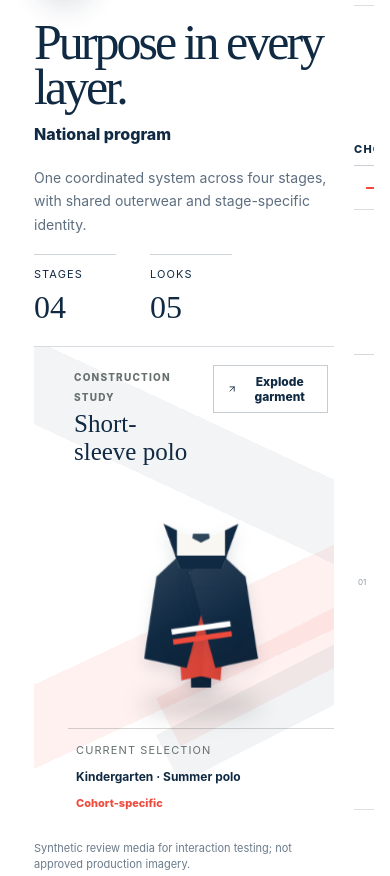
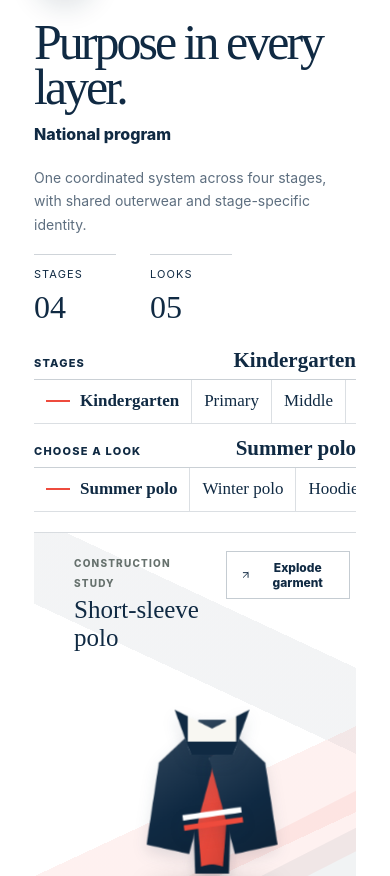
Before and after one commit to faresmohamed260/fares-uniform, a Next.js app in the folder prototype/public-site-motion/: page / in a window 390 px wide. Shown: the part 1560-2436 px from the top of the page. Built offline with nearby package versions, Linux system fonts and the light colour scheme.

Commit message:
fix: keep mobile interaction rails in flow

```diff
--- a/prototype/public-site-motion/app/globals.css
+++ b/prototype/public-site-motion/app/globals.css
@@ -531,3 +531,19 @@ footer { min-height: 170px; }
   .explode-detail-item button { min-height: 66px; }
   .explode-detail-preview { height: 180px; margin-inline-start: 48px; }
 }
+
+
+@media (max-width: 760px) {
+  .project-stage { display: block; }
+  .project-copy,
+  .selector-panel,
+  .inspection,
+  .layer-list,
+  .prototype-note { width: 100%; min-width: 0; }
+  .selector-panel { margin: 22px 0 0; overflow: hidden; }
+  .selector-block { min-width: 0; }
+  .choice-rail,
+  .look-rail { width: 100%; max-width: 100%; }
+  .inspection { margin-top: 20px; }
+  .layer-list { display: grid; }
+}
```
